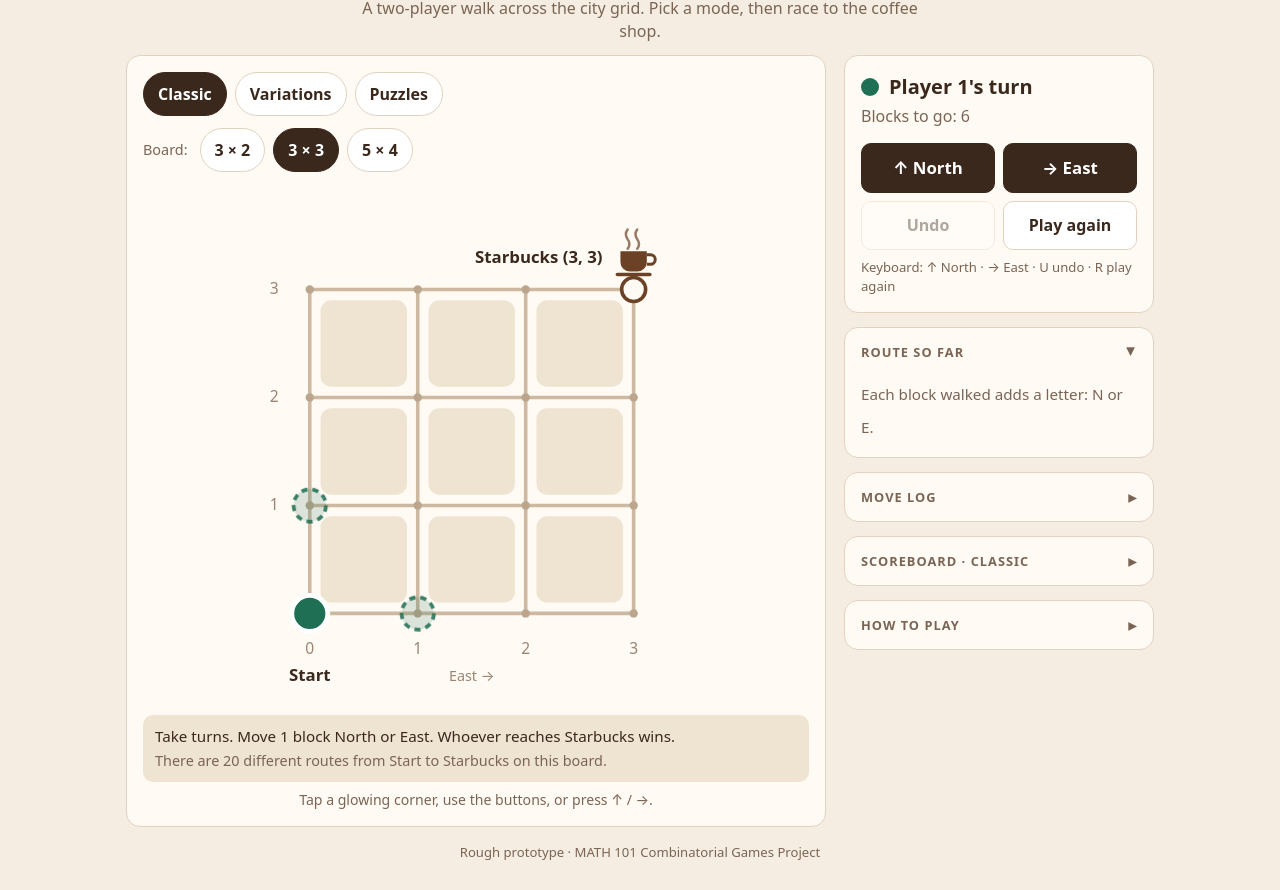
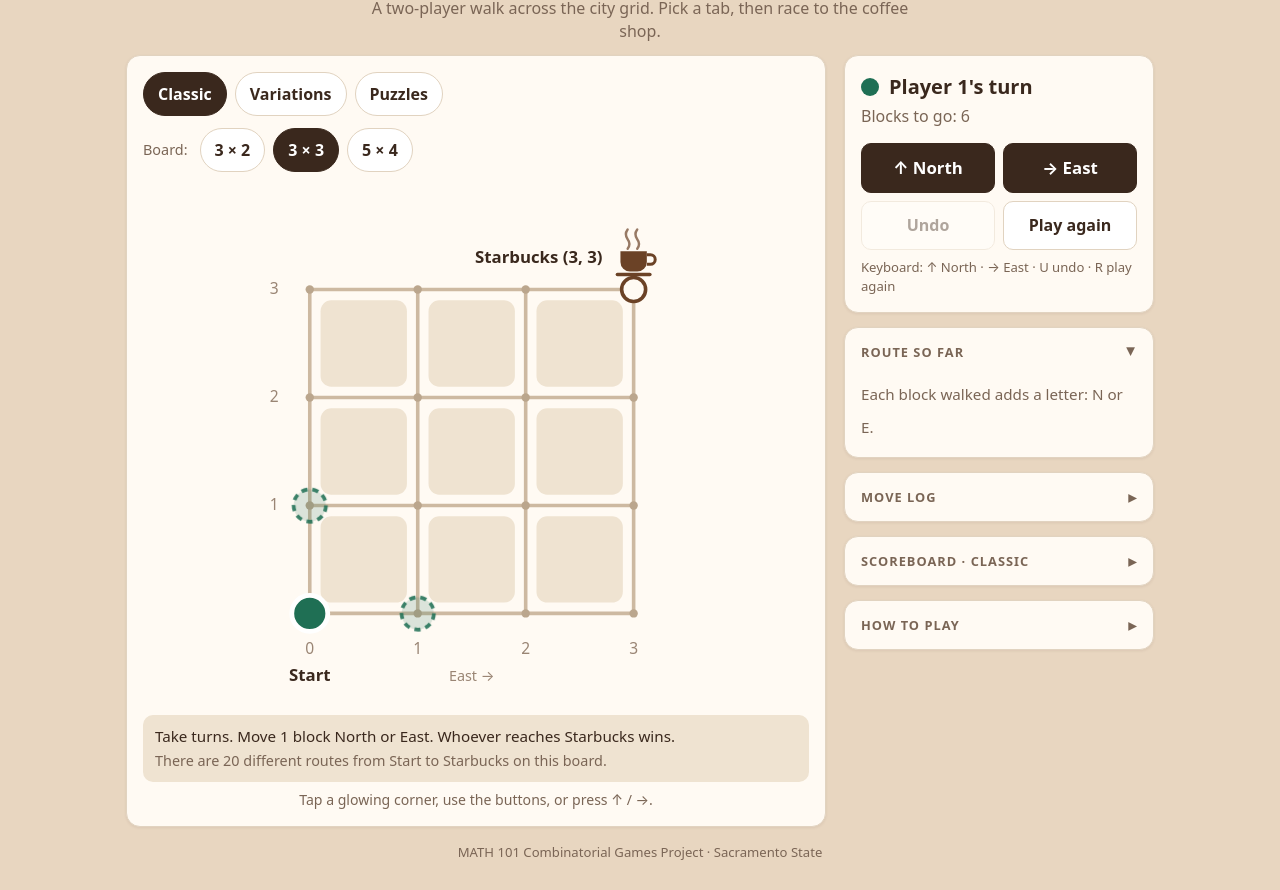
Before and after one commit to dschell3/coffee-shop-expedition, a plain HTML site: page index.html in a window 1280 px wide. Shown: the part 81-971 px from the top of the page. Drawn offline with Linux system fonts and the light colour scheme.

Commit message:
Warm up the background and tidy copy

```diff
--- a/index.html
+++ b/index.html
@@ -7,7 +7,7 @@
 <style>
   /* Layout: board card on the left, game panel on the right; stacks to one column on phones */
   :root {
-    --bg: #f5ede1;
+    --bg: #e8d6c0;
     --card: #fffaf3;
     --ink: #3a281d;
     --muted: #7a6555;
@@ -28,7 +28,7 @@
   }
   @media (prefers-color-scheme: dark) {
     :root:not([data-theme="light"]) {
-      --bg: #1d1712; --card: #28201a; --ink: #f1e6d8; --muted: #b8a593; --line: #3d322a;
+      --bg: #140f0b; --card: #28201a; --ink: #f1e6d8; --muted: #b8a593; --line: #3d322a;
       --block: #332920; --street: #5c4b3c; --dot: #7a6655; --axis: #a8957f;
       --p1: #4fb58f; --p2: #e8874f; --cup: #d9a679; --btn-bg: #2f261f;
       --solid: #f1e6d8; --solid-ink: #1d1712; --token-ring: #28201a;
@@ -36,7 +36,7 @@
     }
   }
   :root[data-theme="dark"] {
-    --bg: #1d1712; --card: #28201a; --ink: #f1e6d8; --muted: #b8a593; --line: #3d322a;
+    --bg: #140f0b; --card: #28201a; --ink: #f1e6d8; --muted: #b8a593; --line: #3d322a;
     --block: #332920; --street: #5c4b3c; --dot: #7a6655; --axis: #a8957f;
     --p1: #4fb58f; --p2: #e8874f; --cup: #d9a679; --btn-bg: #2f261f;
     --solid: #f1e6d8; --solid-ink: #1d1712; --token-ring: #28201a;
@@ -78,6 +78,7 @@
     border-radius: 14px;
     padding: 16px;
     min-width: 0;
+    box-shadow: 0 1px 3px rgba(58, 40, 29, 0.08);
   }
   h2 { font-size: 0.8rem; text-transform: uppercase; letter-spacing: 0.08em; color: var(--muted); margin: 0 0 10px; }
 
@@ -210,7 +211,7 @@
 <div class="wrap">
   <header>
     <h1>The Coffee Shop Expedition</h1>
-    <p class="sub">A two-player walk across the city grid. Pick a mode, then race to the coffee shop.</p>
+    <p class="sub">A two-player walk across the city grid. Pick a tab, then race to the coffee shop.</p>
   </header>
 
   <main>
@@ -284,7 +285,7 @@
         <div class="body">
           <ol>
             <li>The token starts at the bottom-left corner. The coffee shop is at the top-right corner.</li>
-            <li>Before the first move, tap any corner of the map to choose where the coffee shop goes. Boards go up to 6 by 6.</li>
+            <li>In Classic, pick a board size. In Variations, tap any corner of the map before the first move to choose where the coffee shop goes, up to 6 by 6.</li>
             <li>Players take turns. Player 1 goes first.</li>
             <li>On your turn, move one block North (↑) or East (→). No diagonals and no going back.</li>
             <li>Whoever moves the token into the coffee shop wins.</li>
@@ -294,7 +295,7 @@
     </aside>
   </main>
 
-  <footer>Rough prototype · MATH 101 Combinatorial Games Project</footer>
+  <footer>MATH 101 Combinatorial Games Project · Sacramento State</footer>
 </div>
 
 <script>
```
Also changed, not shown: v2/index.html (+7 -6 lines).
